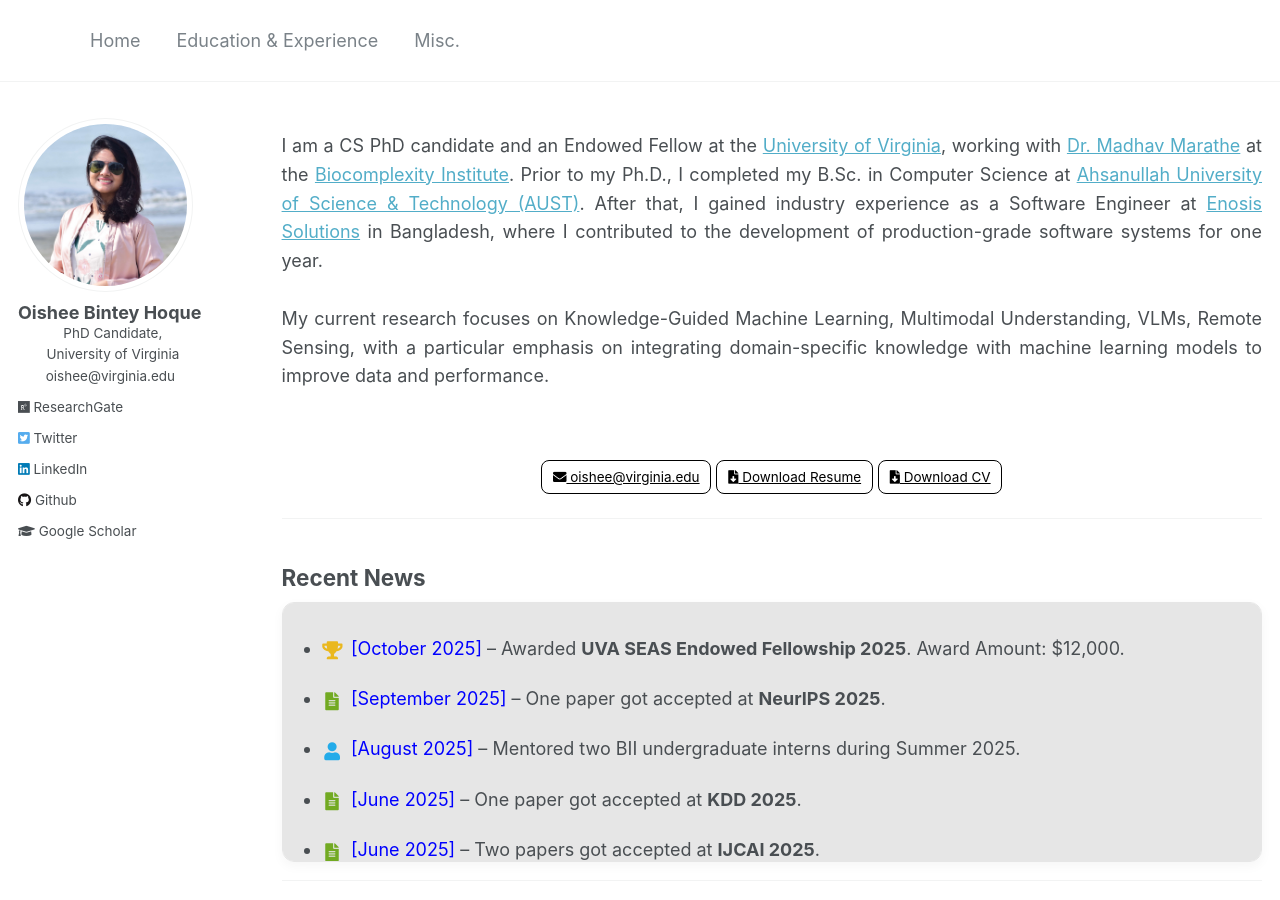
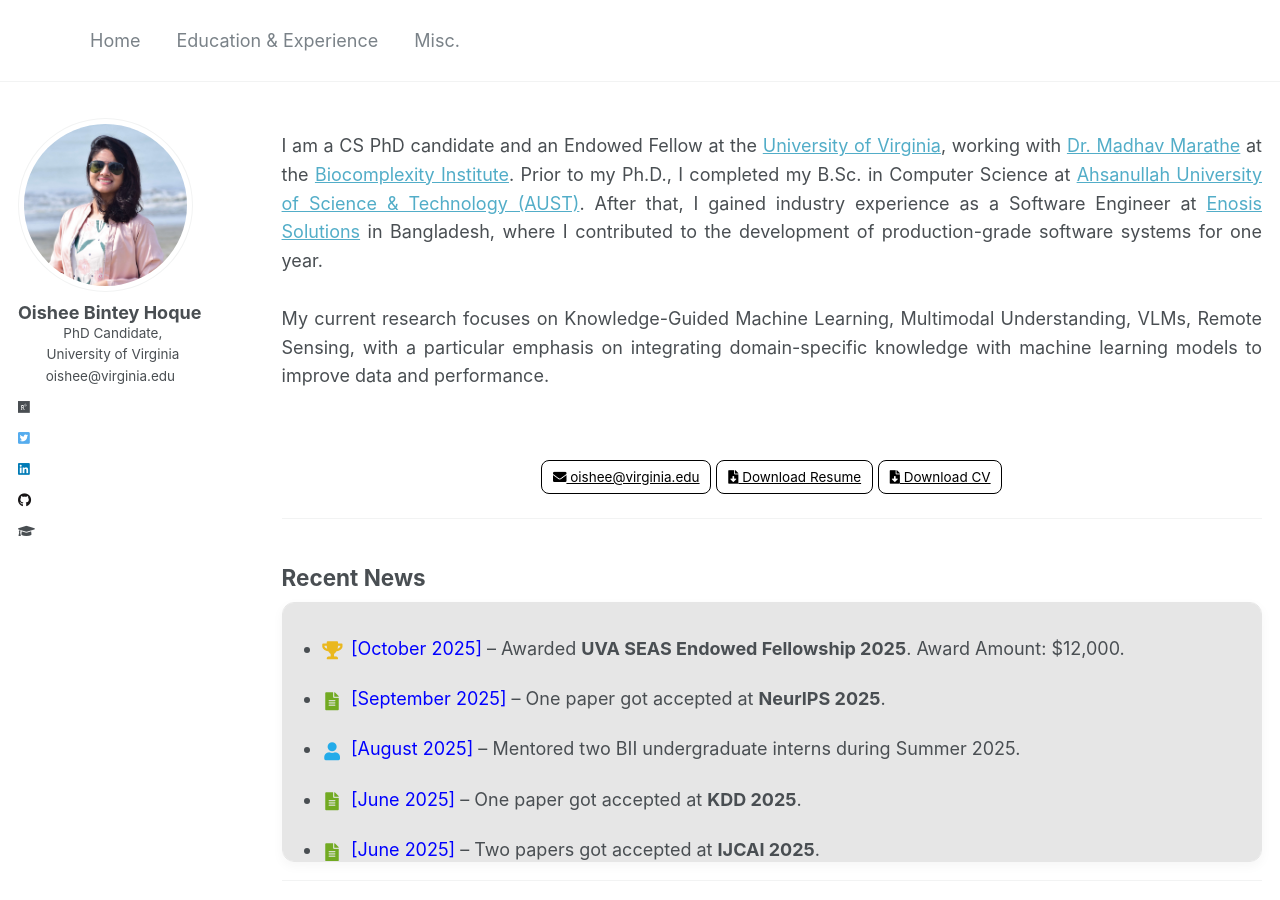
Before and after one commit to oishee-hoque/oishee-hoque.github.io, a Jekyll site: the page built from _pages/about.md, in a window 1280 px wide and 900 px high. Built offline with Jekyll 4.4.1, drawn with Linux system fonts in a browser that asks for light colours.

Commit message:
icon update

```diff
--- a/_includes/author-profile.html
+++ b/_includes/author-profile.html
@@ -45,10 +45,12 @@
         <li><a href="https://keybase.io/{{ author.keybase }}"><i class="fas fa-key" aria-hidden="true"></i> Keybase</a></li>
       {% endif %}
        {% if author.researchgate %}
-        <li><a href="{{ author.researchgate }}"><i class="fab fa-researchgate" aria-hidden="true"></i> ResearchGate</a></li>
+        <!-- <li><a href="{{ author.researchgate }}"><i class="fab fa-researchgate" aria-hidden="true"></i> ResearchGate</a></li> -->
+         <li><a href="{{ author.researchgate }}"><i class="fab fa-researchgate" aria-hidden="true"></i></a></li>
       {% endif %}
       {% if author.twitter %}
-        <li><a href="https://twitter.com/{{ author.twitter }}"><i class="fab fa-twitter-square" aria-hidden="true"></i> Twitter</a></li>
+        <!-- <li><a href="https://twitter.com/{{ author.twitter }}"><i class="fab fa-twitter-square" aria-hidden="true"></i> Twitter</a></li> -->
+         <li><a href="https://twitter.com/{{ author.twitter }}"><i class="fab fa-twitter-square" aria-hidden="true"></i></a></li>
       {% endif %}
       {% if author.facebook %}
         <li><a href="https://www.facebook.com/{{ author.facebook }}"><i class="fab fa-facebook-square" aria-hidden="true"></i> Facebook</a></li>
@@ -57,7 +59,8 @@
         <li><a href="https://plus.google.com/+{{ author.google_plus }}"><i class="fab fa-google-plus" aria-hidden="true"></i> Google+</a></li>
       {% endif %}
       {% if author.linkedin %}
-        <li><a href="https://www.linkedin.com/in/{{ author.linkedin }}"><i class="fab fa-linkedin" aria-hidden="true"></i> LinkedIn</a></li>
+        <!-- <li><a href="https://www.linkedin.com/in/{{ author.linkedin }}"><i class="fab fa-linkedin" aria-hidden="true"></i> LinkedIn</a></li> -->
+        <li><a href="https://www.linkedin.com/in/{{ author.linkedin }}"><i class="fab fa-linkedin" aria-hidden="true"></i></a></li>
       {% endif %}
       {% if author.xing %}
         <li><a href="https://www.xing.com/profile/{{ author.xing }}"><i class="fab fa-xing-square" aria-hidden="true"></i> XING</a></li>
@@ -72,7 +75,8 @@
         <li><a href="https://bitbucket.org/{{ author.bitbucket }}"><i class="fab fa-bitbucket" aria-hidden="true"></i> Bitbucket</a></li>
       {% endif %}
       {% if author.github %}
-        <li><a href="https://github.com/{{ author.github }}"><i class="fab fa-github" aria-hidden="true"></i> Github</a></li>
+        <!-- <li><a href="https://github.com/{{ author.github }}"><i class="fab fa-github" aria-hidden="true"></i> Github</a></li> -->
+         <li><a href="https://github.com/{{ author.github }}"><i class="fab fa-github" aria-hidden="true"></i></a></li>
       {% endif %}
       {% if author.stackoverflow %}
         <li><a href="https://www.stackoverflow.com/users/{{ author.stackoverflow }}"><i class="fa fab -fw fa-stack-overflow" aria-hidden="true"></i> Stackoverflow</a></li>
@@ -111,7 +115,8 @@
         <li><a href="https://vine.co/u/{{ author.vine }}"><i class="fab fa-vine" aria-hidden="true"></i> Vine</a></li>
       {% endif %}
       {% if author.googlescholar %}
-        <li><a href="{{ author.googlescholar }}"><i class="fas fa-graduation-cap"></i> Google Scholar</a></li>
+        <!-- <li><a href="{{ author.googlescholar }}"><i class="fas fa-graduation-cap"></i> Google Scholar</a></li> -->
+         <li><a href="{{ author.googlescholar }}"><i class="fas fa-graduation-cap"></i></a></li>
       {% endif %}
       {% if author.pubmed %}
         <li><a href="{{ author.pubmed }}"><i class="ai ai-pubmed-square ai-fw"></i> PubMed</a></li>
```
